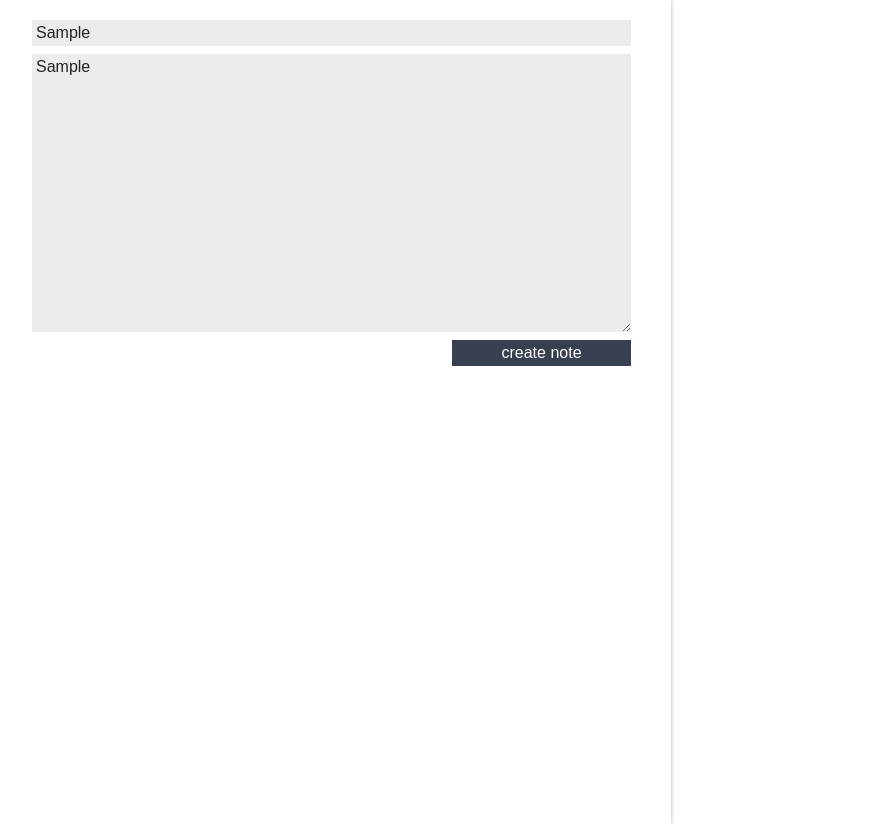
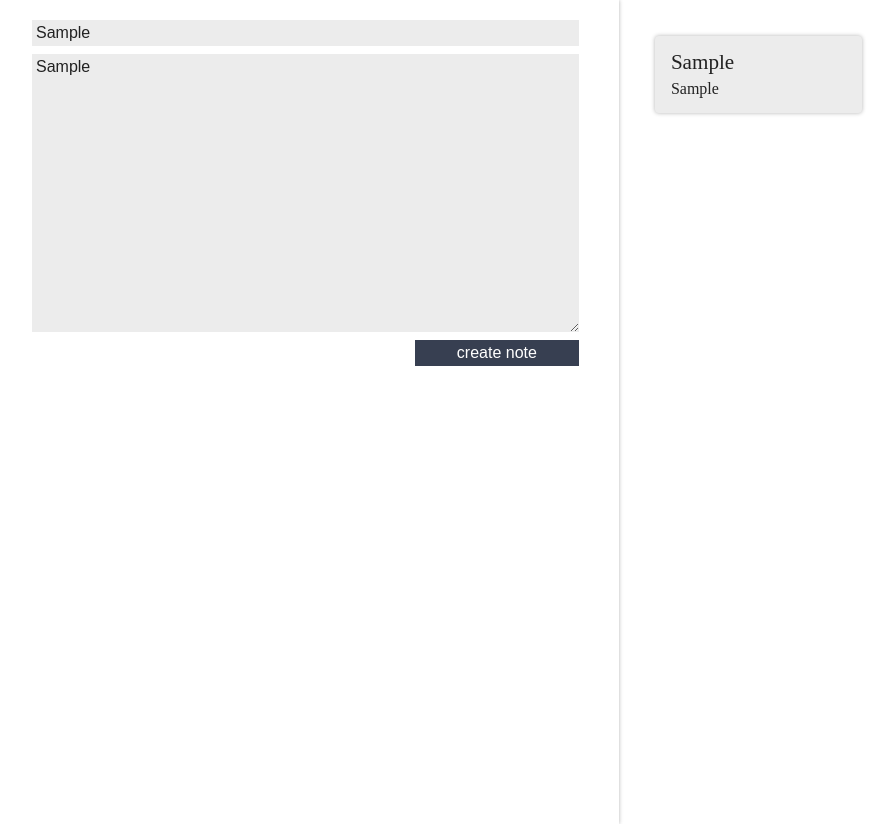
Before and after one commit to Felipe-Borba/alura-reactjs, a React (Create React App) app: page / in a window 1280 px wide. Both pictures are taken after typing "Sample", "Sample" into the empty fields and a click on the button "create note". Shown: the whole page, without its empty margins (8-903 px from the left). Built offline with nearby package versions, Linux system fonts and the light colour scheme.

Commit message:
05-04 state

```diff
--- a/src/App.js
+++ b/src/App.js
@@ -7,19 +7,26 @@ import './assets/index.css'
 export default class App extends Component {
   constructor() {
     super()
-    this.notes = []
+
+    this.state = {
+      notes: []
+    }
   }
 
   createNote(title, text) {
-    //console.debug('debug:',title,text)
-    this.notes.push({title,text})
+    const newNote = {title, text}
+    const newNoteArray = [...this.state.notes, newNote]
+    const newState = {
+      notes: newNoteArray
+    }
+    this.setState(newState)
   }
 
   render() {
     return (
       <section className='content'>
         <Form createNote={this.createNote.bind(this)} />
-        <NoteList notes={this.notes}/>
+        <NoteList notes={this.state.notes}/>
       </section>
     );
   }
--- a/src/components/CardNote/CardNote.jsx
+++ b/src/components/CardNote/CardNote.jsx
@@ -6,9 +6,9 @@ export default class CardNote extends Component {
         return (
             <section className='card-note'>
                 <header className='card-note_header'>
-                    <h3 className='card-note_title'>Title</h3>
+                    <h3 className='card-note_title'>{this.props.title}</h3>
                 </header>
-                <p className='card-note_text'>Note</p>
+                <p className='card-note_text'>{this.props.text}</p>
             </section>
         )
     }
--- a/src/components/NoteList/NoteList.jsx
+++ b/src/components/NoteList/NoteList.jsx
@@ -3,13 +3,13 @@ import CardNote from '../CardNote'
 import './NoteList.css'
 
 export default class NoteList extends Component {
-        render() {
+    render() {
         return (
             <ul className='note-list'>
-                {this.props.notes.map((category, index) => {
+                {this.props.notes.map((card, index) => {
                     return (
                         <li className='note-list_item' key={index} >
-                            <CardNote />
+                            <CardNote title={card.title} text={card.text} />
                         </li>
                     );
                 })}
```
